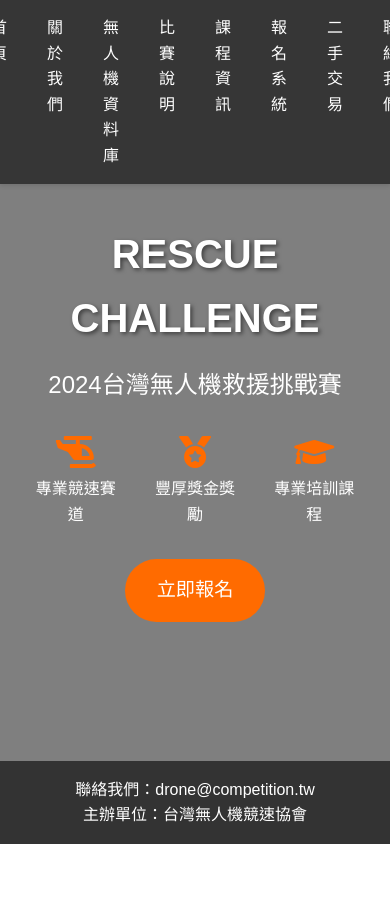
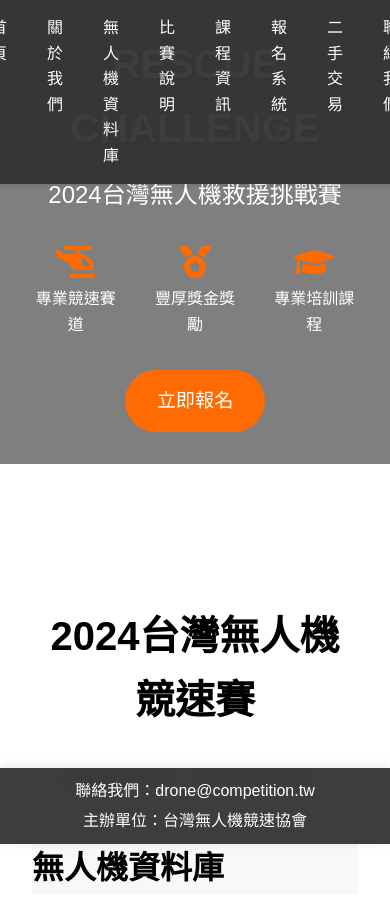
Before and after one commit to sygking/sygking.github.io, a plain HTML site: page index.html in a window 390 px wide. Shown: the top 897 px of the page. Drawn offline with Linux system fonts and the light colour scheme.

Commit message:
Update index.html

```diff
--- a/index.html
+++ b/index.html
@@ -2,9 +2,93 @@
 <html lang="zh-TW">
 <head>
     <meta charset="UTF-8">
-    <title>2024台灣無人機競速賽</title>
+    <title>2025台灣無人機競速賽</title>
     <link rel="stylesheet" href="styles.css">
     <link rel="stylesheet" href="https://cdnjs.cloudflare.com/ajax/libs/font-awesome/5.15.4/css/all.min.css">
+    <style>
+        /* 確保整個頁面至少佔滿視窗高度 */
+        html, body {
+            height: 100%;
+            margin: 0;
+        }
+
+        body {
+            display: flex;
+            flex-direction: column;
+            min-height: 100vh; /* 使用視窗高度單位 */
+            padding-bottom: 60px; /* 根據footer-info的高度調整 */
+        }
+
+        /* 主要內容區域自動填充空間 */
+        main {
+            flex: 1 0 auto;
+        }
+
+        /* 頁尾固定在底部 */
+        .footer-info {
+            position: fixed;
+            bottom: 0;
+            left: 0;
+            width: 100%;
+            display: flex;
+            justify-content: center;
+            align-items: center;
+            gap: 30px;
+            padding: 15px 0;
+            background-color: rgba(51, 51, 51, 0.95); /* 稍微透明的背景 */
+            color: white;
+            z-index: 1000; /* 確保顯示在其他元素上方 */
+            backdrop-filter: blur(5px); /* 毛玻璃效果 */
+            box-shadow: 0 -2px 10px rgba(0, 0, 0, 0.1); /* 上方陰影 */
+        }
+
+        .footer-info p {
+            margin: 0;
+            display: flex;
+            align-items: center;
+        }
+
+        .footer-info p::before {
+            content: "•";
+            margin: 0 15px;
+            color: #ff6b00;
+        }
+
+        .footer-info p:first-child::before {
+            display: none;
+        }
+
+        /* 添加滑入動畫 */
+        @keyframes slideUp {
+            from {
+                transform: translateY(100%);
+            }
+            to {
+                transform: translateY(0);
+            }
+        }
+
+        .footer-info {
+            animation: slideUp 0.3s ease-out;
+        }
+
+        /* 響應式設計 */
+        @media (max-width: 768px) {
+            .footer-info {
+                flex-direction: column;
+                gap: 5px;
+                padding: 10px 0;
+            }
+
+            .footer-info p::before {
+                display: none;
+            }
+
+            body {
+                padding-bottom: 80px; /* 手機版底部間距加大 */
+            }
+        }
+    </style>
 </head>
 <body>
     <header>
@@ -209,22 +293,16 @@
                 <button type="submit">提交報名</button>
             </form>
         </section>
-
-        <div class="stats-section">
-            <div class="container">
-                <div class="stat-item fade-in">
-                    <span class="counter" data-target="1000">0</span>
-                    <p>成功救援案例</p>
-                </div>
-                <!-- 更多統計項目 -->
-            </div>
-        </div>
     </main>
 
-    <footer>
+    <div class="footer-info">
         <p>聯絡我們：drone@competition.tw</p>
         <p>主辦單位：台灣無人機競速協會</p>
-    </footer>
+    </div>
+
+    <div class="copyright">
+        <p>&copy; 2025 台灣無人機競速協會</p>
+    </div>
 
     <script>
         // 數字計數動畫
```
